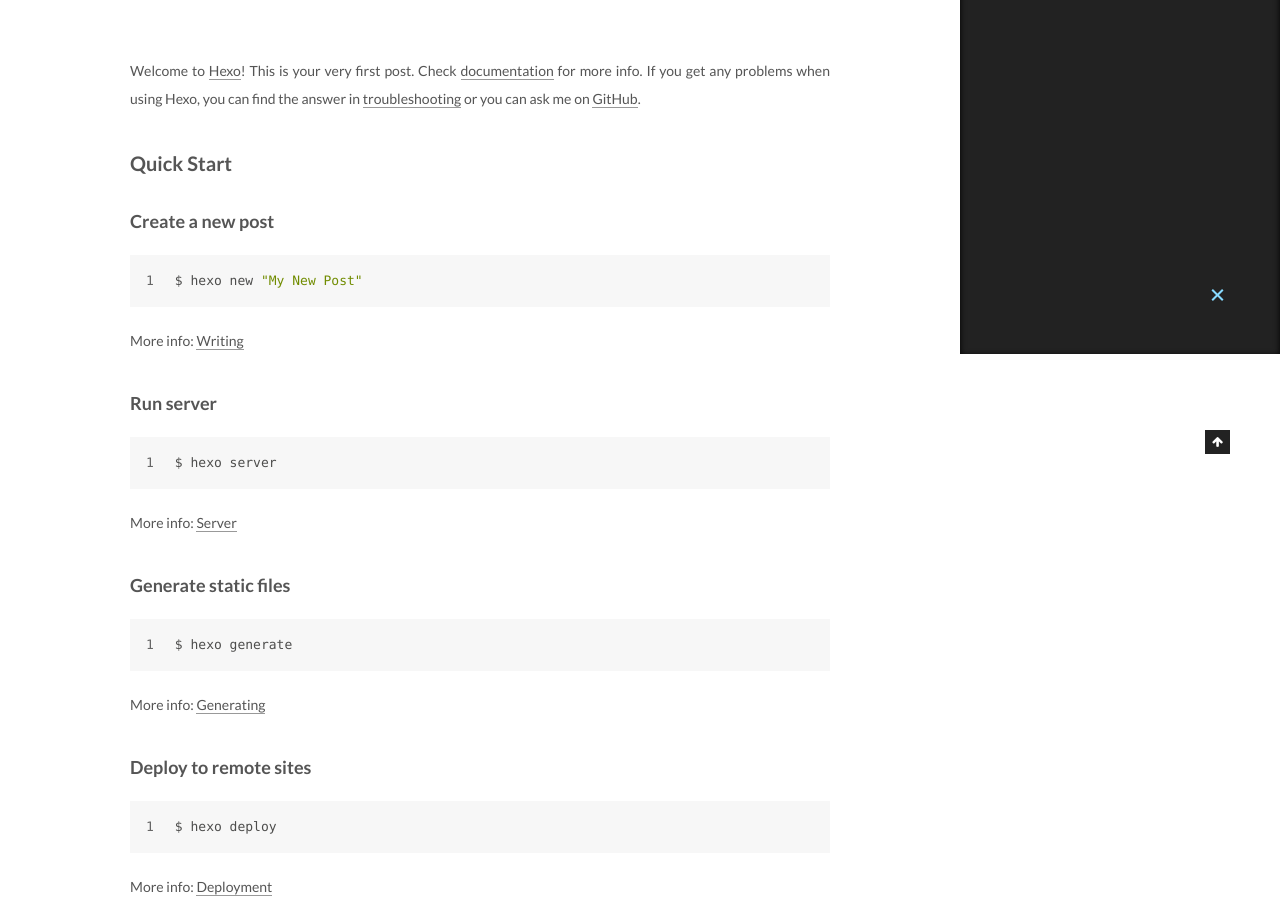
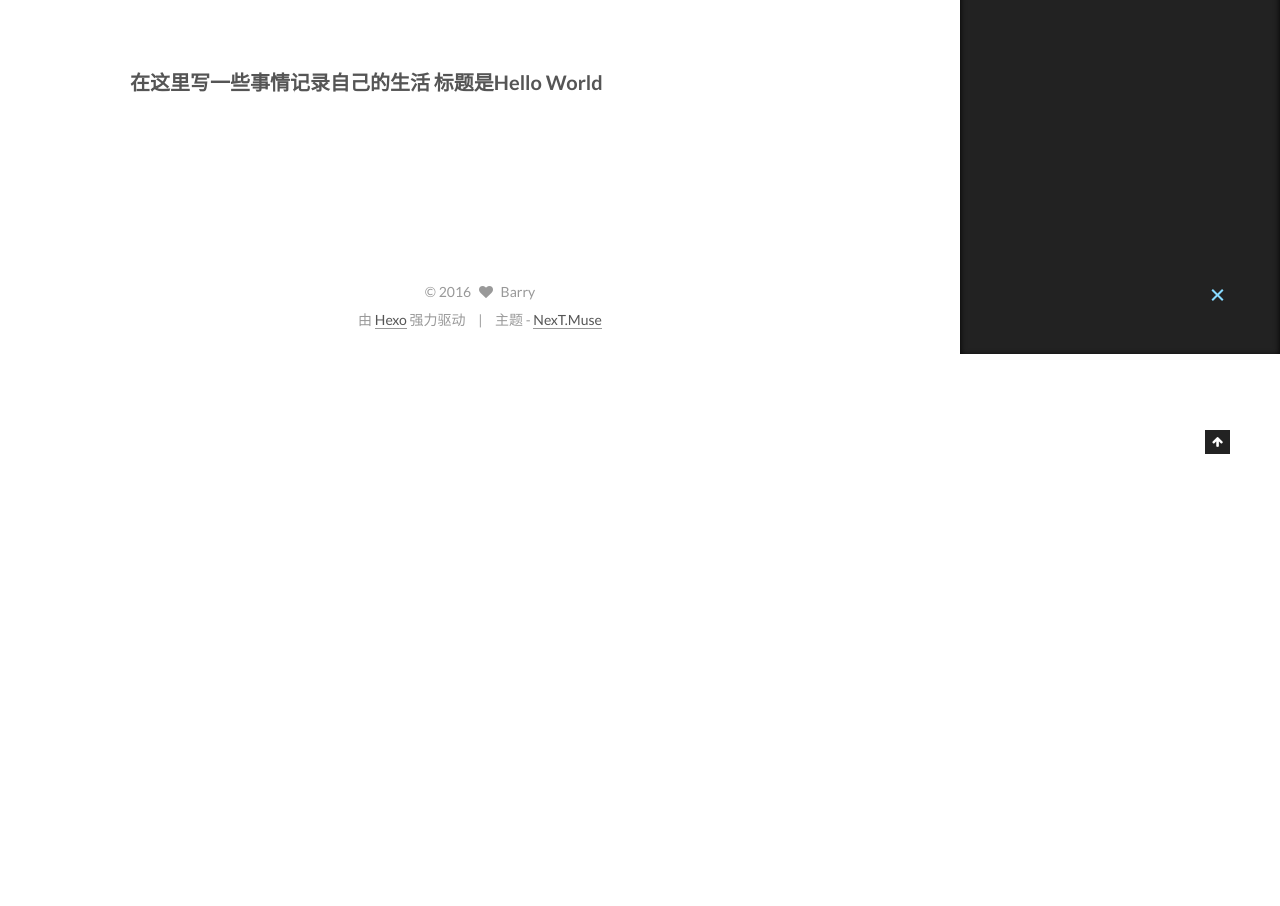
Before and after one commit to biubiubiub/biubiubiub, a plain HTML site: page 2016/07/10/hello-world/index.html in a window 1280 px wide. Shown: the part 446-1352 px from the top of the page. After the commit the page ends 800 px from the top, so only its background shows below. Drawn offline with Linux system fonts and the light colour scheme.

Commit message:
Site updated: 2016-07-10 13:51:19

```diff
--- a/2016/07/10/hello-world/index.html
+++ b/2016/07/10/hello-world/index.html
@@ -84,19 +84,16 @@
 
 
 
-<meta name="description" content="Welcome to Hexo! This is your very first post. Check documentation for more info. If you get any problems when using Hexo, you can find the answer in troubleshooting or you can ask me on GitHub.
-Quick">
+<meta name="description" content="在这里写一些事情记录自己的生活 标题是Hello World">
 <meta property="og:type" content="article">
 <meta property="og:title" content="Hello World">
 <meta property="og:url" content="http://yoursite.com/2016/07/10/hello-world/index.html">
 <meta property="og:site_name" content="平凡之路">
-<meta property="og:description" content="Welcome to Hexo! This is your very first post. Check documentation for more info. If you get any problems when using Hexo, you can find the answer in troubleshooting or you can ask me on GitHub.
-Quick">
-<meta property="og:updated_time" content="2016-07-10T05:11:58.000Z">
+<meta property="og:description" content="在这里写一些事情记录自己的生活 标题是Hello World">
+<meta property="og:updated_time" content="2016-07-10T05:50:34.000Z">
 <meta name="twitter:card" content="summary">
 <meta name="twitter:title" content="Hello World">
-<meta name="twitter:description" content="Welcome to Hexo! This is your very first post. Check documentation for more info. If you get any problems when using Hexo, you can find the answer in troubleshooting or you can ask me on GitHub.
-Quick">
+<meta name="twitter:description" content="在这里写一些事情记录自己的生活 标题是Hello World">
 
 
 
@@ -279,16 +276,7 @@
 
 
 
-        <p>Welcome to <a href="https://hexo.io/" target="_blank" rel="external">Hexo</a>! This is your very first post. Check <a href="https://hexo.io/docs/" target="_blank" rel="external">documentation</a> for more info. If you get any problems when using Hexo, you can find the answer in <a href="https://hexo.io/docs/troubleshooting.html" target="_blank" rel="external">troubleshooting</a> or you can ask me on <a href="https://github.com/hexojs/hexo/issues" target="_blank" rel="external">GitHub</a>.</p>
-<h2 id="Quick-Start"><a href="#Quick-Start" class="headerlink" title="Quick Start"></a>Quick Start</h2><h3 id="Create-a-new-post"><a href="#Create-a-new-post" class="headerlink" title="Create a new post"></a>Create a new post</h3><figure class="highlight bash"><table><tr><td class="gutter"><pre><div class="line">1</div></pre></td><td class="code"><pre><div class="line">$ hexo new <span class="string">"My New Post"</span></div></pre></td></tr></table></figure>
-<p>More info: <a href="https://hexo.io/docs/writing.html" target="_blank" rel="external">Writing</a></p>
-<h3 id="Run-server"><a href="#Run-server" class="headerlink" title="Run server"></a>Run server</h3><figure class="highlight bash"><table><tr><td class="gutter"><pre><div class="line">1</div></pre></td><td class="code"><pre><div class="line">$ hexo server</div></pre></td></tr></table></figure>
-<p>More info: <a href="https://hexo.io/docs/server.html" target="_blank" rel="external">Server</a></p>
-<h3 id="Generate-static-files"><a href="#Generate-static-files" class="headerlink" title="Generate static files"></a>Generate static files</h3><figure class="highlight bash"><table><tr><td class="gutter"><pre><div class="line">1</div></pre></td><td class="code"><pre><div class="line">$ hexo generate</div></pre></td></tr></table></figure>
-<p>More info: <a href="https://hexo.io/docs/generating.html" target="_blank" rel="external">Generating</a></p>
-<h3 id="Deploy-to-remote-sites"><a href="#Deploy-to-remote-sites" class="headerlink" title="Deploy to remote sites"></a>Deploy to remote sites</h3><figure class="highlight bash"><table><tr><td class="gutter"><pre><div class="line">1</div></pre></td><td class="code"><pre><div class="line">$ hexo deploy</div></pre></td></tr></table></figure>
-<p>More info: <a href="https://hexo.io/docs/deployment.html" target="_blank" rel="external">Deployment</a></p>
-
+        <h2 id="在这里写一些事情记录自己的生活-标题是Hello-World"><a href="#在这里写一些事情记录自己的生活-标题是Hello-World" class="headerlink" title="在这里写一些事情记录自己的生活 标题是Hello World"></a>在这里写一些事情记录自己的生活 标题是Hello World</h2>
 
     </div>
 
@@ -405,7 +393,7 @@
 
 
 
-              <div class="post-toc-content"><ol class="nav"><li class="nav-item nav-level-2"><a class="nav-link" href="#Quick-Start"><span class="nav-number">1.</span> <span class="nav-text">Quick Start</span></a><ol class="nav-child"><li class="nav-item nav-level-3"><a class="nav-link" href="#Create-a-new-post"><span class="nav-number">1.1.</span> <span class="nav-text">Create a new post</span></a></li><li class="nav-item nav-level-3"><a class="nav-link" href="#Run-server"><span class="nav-number">1.2.</span> <span class="nav-text">Run server</span></a></li><li class="nav-item nav-level-3"><a class="nav-link" href="#Generate-static-files"><span class="nav-number">1.3.</span> <span class="nav-text">Generate static files</span></a></li><li class="nav-item nav-level-3"><a class="nav-link" href="#Deploy-to-remote-sites"><span class="nav-number">1.4.</span> <span class="nav-text">Deploy to remote sites</span></a></li></ol></li></ol></div>
+              <div class="post-toc-content"><ol class="nav"><li class="nav-item nav-level-2"><a class="nav-link" href="#在这里写一些事情记录自己的生活-标题是Hello-World"><span class="nav-number">1.</span> <span class="nav-text">在这里写一些事情记录自己的生活 标题是Hello World</span></a></li></ol></div>
 
           </div>
         </section>
--- a/css/main.css
+++ b/css/main.css
@@ -1548,7 +1548,7 @@
   width: 4px;
   height: 4px;
   border-radius: 50%;
-  background: #464bad;
+  background: #3001ff;
 }
 .links-of-blogroll {
   font-size: 13px;
```
Also changed, not shown: index.html (+1 -10 lines), 1 other file.
